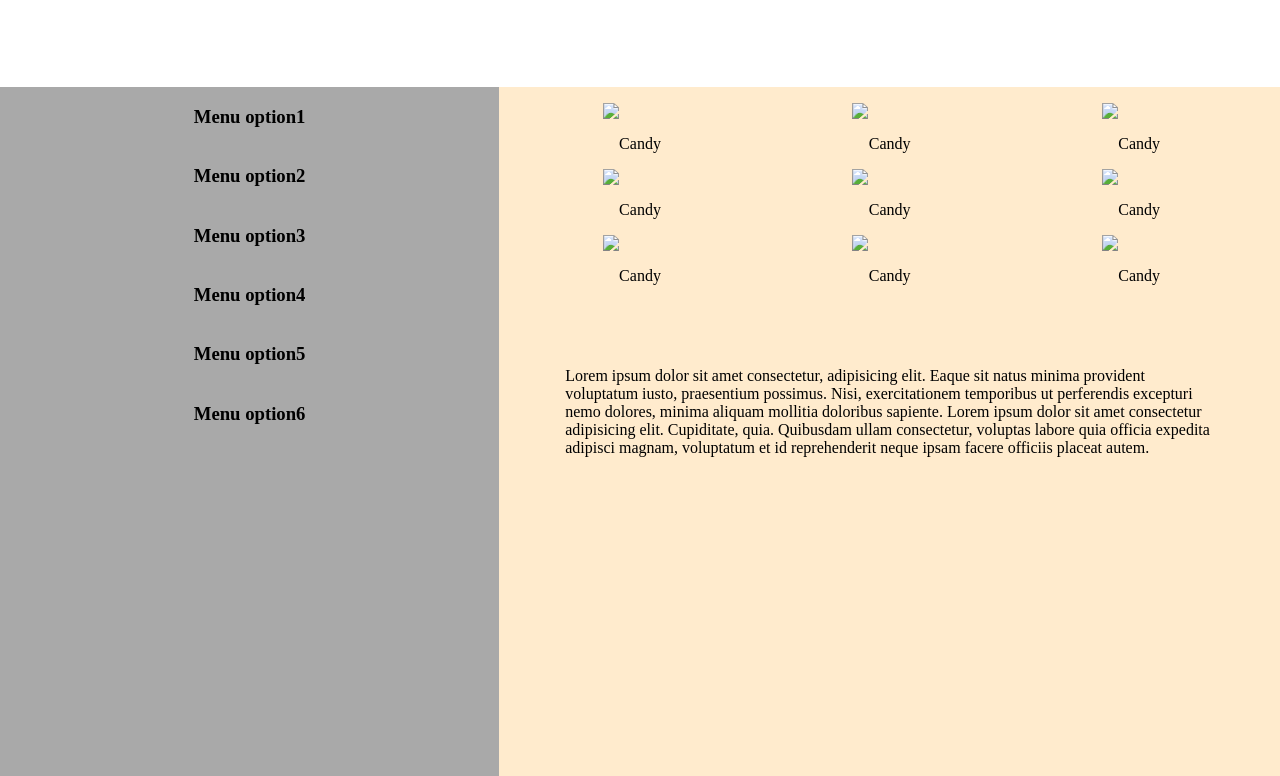
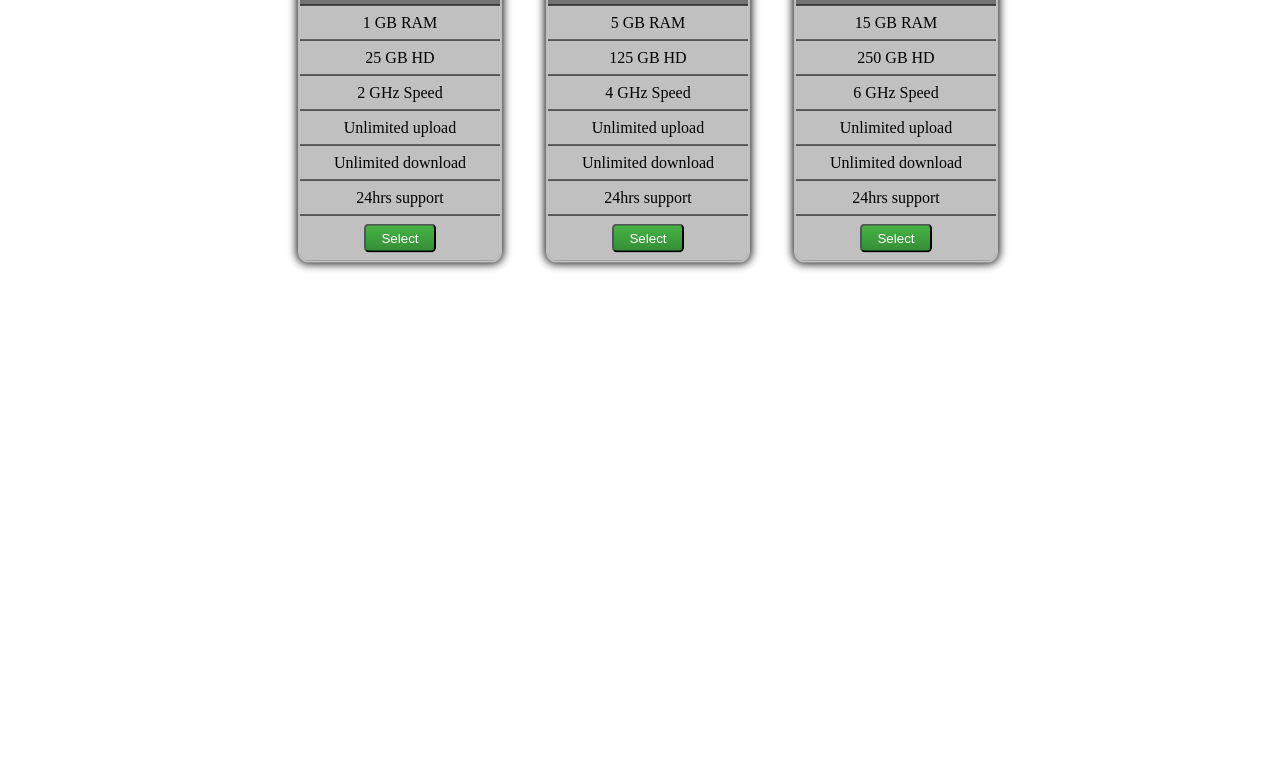
Before and after one commit to Voleksey/mainrepo, a plain HTML site: page Лр7/Завдання 2/index.html in a window 1280 px wide. Shown: the part 313-1089 px from the top of the page. After the commit the page ends 800 px from the top, so only its background shows below. Drawn offline with Linux system fonts and the light colour scheme.

Commit message:
added LR7

```diff
--- a/Лр7/Завдання 2/index.html
+++ b/Лр7/Завдання 2/index.html
@@ -1,75 +1,50 @@
 <!DOCTYPE html>
 <html>
     <head>
-        <title>Кондитерська</title>
+        <title>Завдання 2</title>
         <meta charset="utf-8">
         <link href="styles.css"
         rel="stylesheet">
     </head>
     <body>
-        <div class="container">
-            <div class="header"><h1>Кондитерська</h1></div>
-            <div class="center">
-                <!--Меню-->
-                <div class="Menu">
-                    <div class="menuOption"><h3>Menu option1</h3></div>
-                    <div class="menuOption"><h3>Menu option2</h3></div>
-                    <div class="menuOption"><h3>Menu option3</h3></div>
-                    <div class="menuOption"><h3>Menu option4</h3></div>
-                    <div class="menuOption"><h3>Menu option5</h3></div>
-                    <div class="menuOption"><h3>Menu option6</h3></div>
-                </div>
-                <!--Меню з цукерками-->
-                <div class="MenuCandy">
-                    <div class="candyRow">
-                        <div class="candy">
-                            <img src="img/candy-sm.png">
-                            <p>Candy</p>
-                        </div>
-                        <div class="candy">
-                            <img src="img/candy-sm.png">
-                            <p>Candy</p>
-                        </div>
-                        <div class="candy">
-                            <img src="img/candy-sm.png">
-                            <p>Candy</p>
-                        </div>
-                    </div>
-                    <div class="candyRow">
-                        <div class="candy">
-                            <img src="img/candy-sm.png">
-                            <p>Candy</p>
-                        </div>
-                        <div class="candy">
-                            <img src="img/candy-sm.png">
-                            <p>Candy</p>
-                        </div>
-                        <div class="candy">
-                            <img src="img/candy-sm.png">
-                            <p>Candy</p>
-                        </div>
-                    </div>
-                    <div class="candyRow">
-                        <div class="candy">
-                            <img src="img/candy-sm.png">
-                            <p>Candy</p>
-                        </div>
-                        <div class="candy">
-                            <img src="img/candy-sm.png">
-                            <p>Candy</p>
-                        </div>
-                        <div class="candy">
-                            <img src="img/candy-sm.png">
-                            <p>Candy</p>
-                        </div>
-                    </div>
-                    <p style="padding: 50px;">
-                        Lorem ipsum dolor sit amet consectetur, adipisicing elit. Eaque sit natus minima provident voluptatum iusto, praesentium possimus. Nisi, exercitationem temporibus ut perferendis excepturi nemo dolores, minima aliquam mollitia doloribus sapiente.
-                        Lorem ipsum dolor sit amet consectetur adipisicing elit. Cupiditate, quia. Quibusdam ullam consectetur, voluptas labore quia officia expedita adipisci magnam, voluptatum et id reprehenderit neque ipsam facere officiis placeat autem.
-                    </p>
-                </div>
+        <div class="block">
+            <div class="table">
+                <div class="cell"><h1>Basic</h1></div>
+                <div class="cell"><p>10$</p></div>
+                <div class="row"><div class="cell">1 GB RAM</div>                 </div>
+                <div class="row"><div class="cell">25 GB HD</div>                 </div>
+                <div class="row"><div class="cell">2 GHz Speed</div>              </div>
+                <div class="row"><div class="cell">Unlimited upload</div>         </div>
+                <div class="row"><div class="cell">Unlimited download</div>       </div>
+                <div class="row"><div class="cell">24hrs support</div>            </div>
+                <div class="row"><div class="cell"><button>Select</button></div>  </div>
             </div>
-            <footer class="footer"></footer>
+        </div>
+        <div class="block">
+            <div class="table">
+                <div class="cell"><h1>Pro</h1></div>
+                <div class="cell"><p>50$</p></div>
+                <div class="row"><div class="cell">5 GB RAM</div>                 </div>
+                <div class="row"><div class="cell">125 GB HD</div>                 </div>
+                <div class="row"><div class="cell">4 GHz Speed</div>              </div>
+                <div class="row"><div class="cell">Unlimited upload</div>         </div>
+                <div class="row"><div class="cell">Unlimited download</div>       </div>
+                <div class="row"><div class="cell">24hrs support</div>            </div>
+                <div class="row"><div class="cell"><button>Select</button></div>  </div>
+            </div>
+        </div>
+        <div class="block">
+            <div class="table">
+                <div class="cell"><h1>Platinum</h1></div>
+                <div class="cell"><p>100$</p></div>
+                <div class="row"><div class="cell">15 GB RAM</div>                 </div>
+                <div class="row"><div class="cell">250 GB HD</div>                 </div>
+                <div class="row"><div class="cell">6 GHz Speed</div>              </div>
+                <div class="row"><div class="cell">Unlimited upload</div>         </div>
+                <div class="row"><div class="cell">Unlimited download</div>       </div>
+                <div class="row"><div class="cell">24hrs support</div>            </div>
+                <div class="row"><div class="cell"><button>Select</button></div>  </div>
+            </div>
         </div>
     </body>
 </html>
--- a/Лр7/Завдання 2/styles.css
+++ b/Лр7/Завдання 2/styles.css
@@ -1,83 +1,57 @@
-html,
-body {
-    margin: 0;
-    padding: 0;
+body{
+    position: absolute;
+    top: 50%;
+    left: 50%;
+    margin-right: -50%;
+    transform: translate(-50%, -50%)
+}
+.table{
+    width: 200px;
+    height: 120%;
+    display: table;
+    border-collapse: collapse;
+}
+.row{
+
+    display: table-row;
+    background-color: silver;
+    transition: background-color 0.25s 0.25s;
+    border-top: 1px solid black;
+}
+.cell{
+    margin: 8px;
+}
+button{
+    background: linear-gradient(to top, #368d36, #46b446);
+    border-radius: 5px;
+    padding: 5px 15px 5px 15px;
+    color: white;
+}
+h1, p{
+    margin: 0px;
+    color: white;
 }
 
+.block{
+    display: inline-block;
+    overflow: hidden;
+    margin: 20px;
+    border-radius: 10px;
+    border: 2px solid silver;
 
-.container {
-    display: flex;
-    flex-direction: column;
+    text-align: center;
+
+    background-color: #747474;
+    box-shadow: 0px 0px 10px 1px black;
+    transition: all 0.25s 0.25s;
 }
-
-.header {
-    height: 400px; /*Висота верхнього блоку (header) – 400px*/
-    display: flex;
-    justify-content: center;
-    align-items: center;
-
-    background-size:cover; /*це робить так що б картинка не розтягувалась*/
-    background-image: url("img/candies.jpg"); /*Картинка у верхньому блоці – міститься у папці з завданням.
-    Кольори підібрати гармонійними до картинки в шапці*/
+.block:hover{
+    background-color: #40bd40;
+    box-shadow: 0px 0px 20px 3px black;
+    border: 2px solid #40bd40;
+    transition: all 0.15s;
 }
-h1{
-    font-size: 4em;
-    background-color:#ffe4c4;
-    text-shadow: 3px 3px 1px #00000052;
+.block:hover .row{
+    background-color: #ffffff;
+    transition: background-color 0.25s;
 }
-
-.center { /*тут буде знаходитись меню й цукерки*/
-    height: 1000px; /*Висота двох основних блоків - 1000px. Їхнє співвідношення ширини 40 до 60. */
-    display: flex;
-    flex-direction: row;
-}
-.Menu{ /*У лівій частині міститься список.*/
-    width: 40%;
-    background-color: darkgrey;
-
-    display: flex;
-    flex-direction: column;
-    justify-content: start;
-    align-items: stretch;
-    text-align: center;
-}
-.menuOption{ /*Кнопка меню*/
-    background-color:transparent;
-}
-.menuOption:hover{
-    background-color: gray;
-}
-
-
-
-.MenuCandy{
-    width: 60%;
-    padding: 1em;
-    background-color:blanchedalmond;
-}
-.candyRow{/*Один рядок цукерок*/
-    margin: 0;
-
-    display: flex;
-    flex-direction: row;
-    justify-content: space-around;
-}
-.candy{
-    width: 10%; /*Блок з зображенням цукерки і підписом – 10% від батьківського блоку.*/
-
-    display: flex;
-    flex-direction: column;
-    text-align: center;
-}
-.candy:hover{
-    box-shadow: 0px 0px 5px 2px inset black;
-    border-radius: 2em;
-}
-img{
-    object-fit:fill;
-}
-
-.footer {
-    height: 50px; /*Висота блоку внизу (footer) – 50px.*/
-    background: darkred;
-}
```
Also changed, not shown: Лр7/Завдання 1/index.html (+2 -2 lines).
